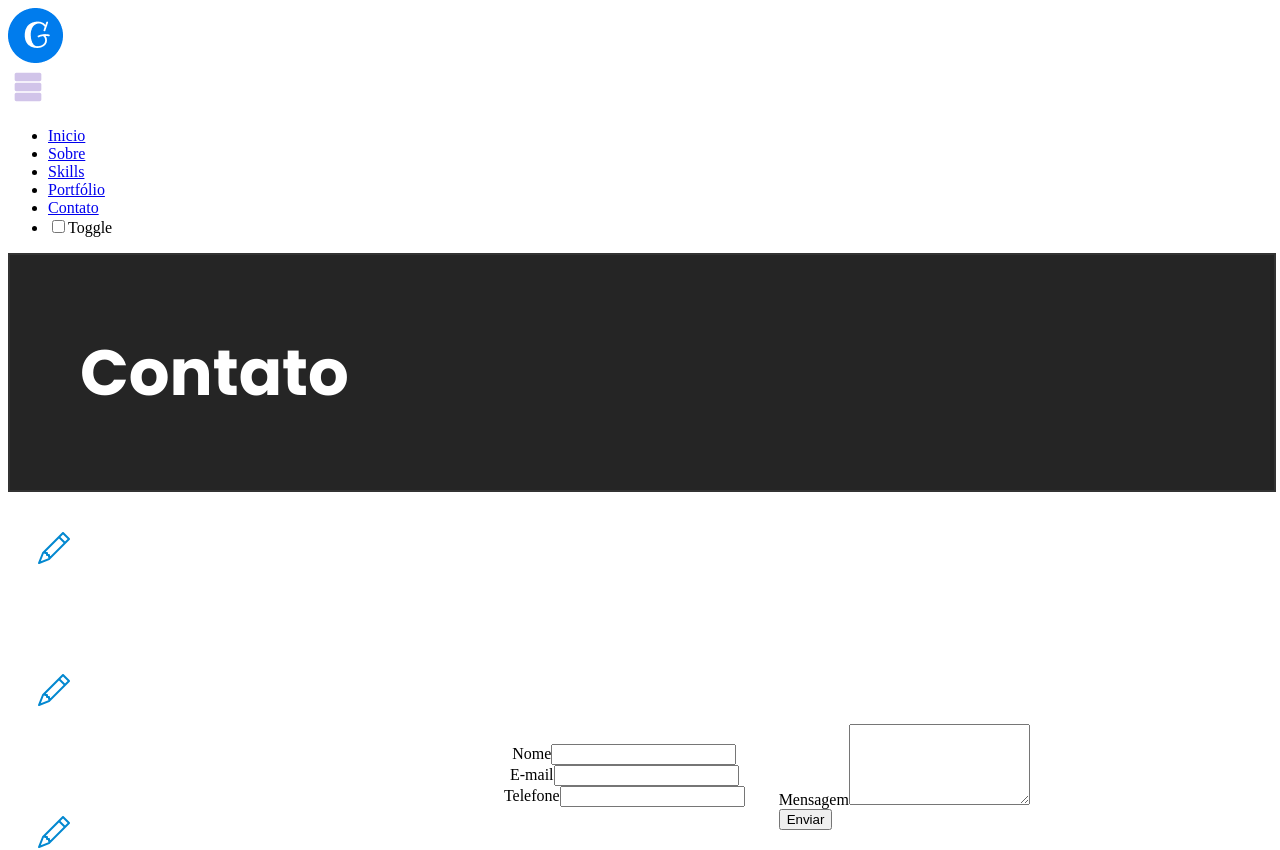
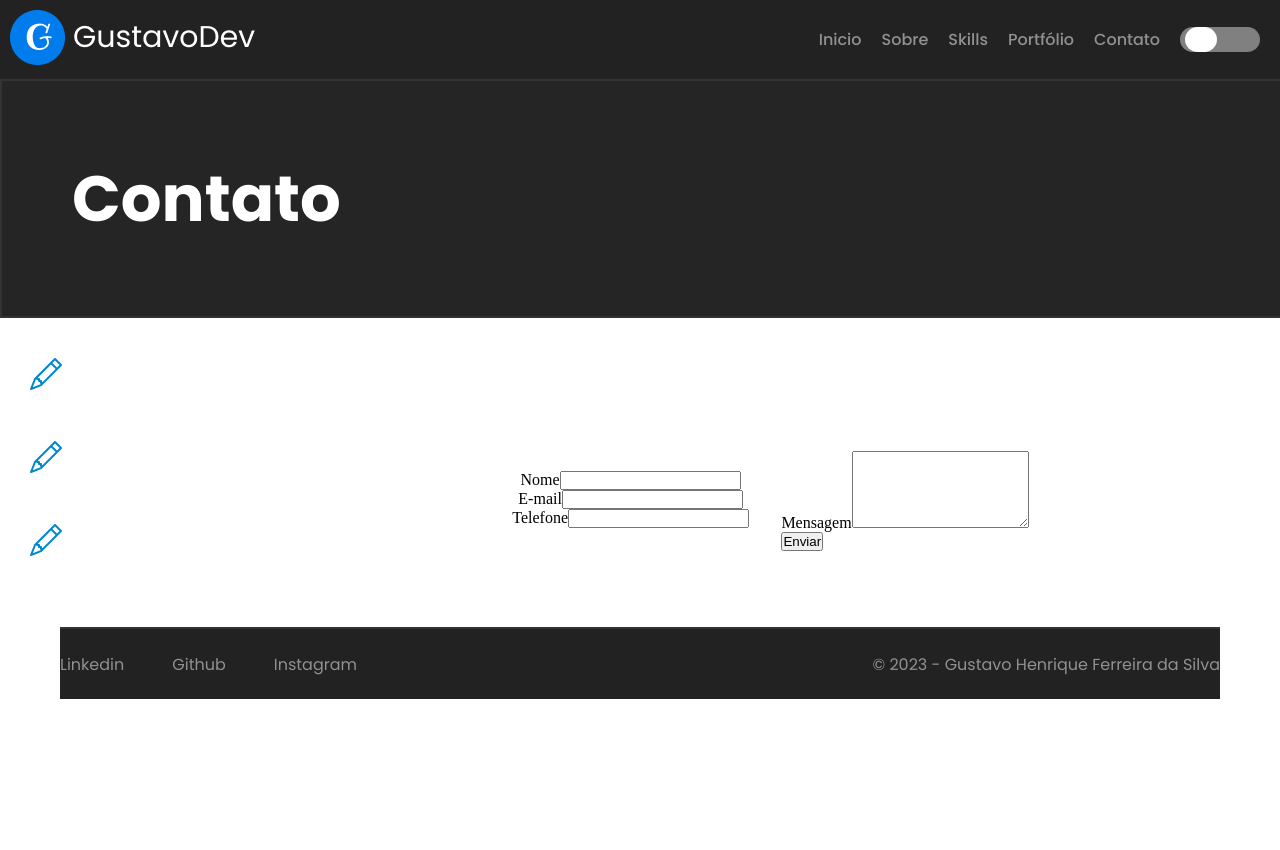
Before and after one commit to Winiast/Portofolio, a React (Create React App) app: page /contact in a window 1280 px wide. Shown: the top 850 px of the page. After the commit the page ends 800 px from the top, so only its background shows below. Built offline with nearby package versions, Linux system fonts and the light colour scheme.

Commit message:
[fix] Arrumado a responsividade do Header para o novo padrão

```diff
--- a/src/styles/Header.css
+++ b/src/styles/Header.css
@@ -1,49 +1,47 @@
-/* .menu-resp {
-  display: block;
+.toglle {
+  display: none;
+}
+
+.navbar {
+  padding: 10px;
 }
 .navbar__links ul a {
   display: none;
 }
-.navbar__logo {
-  width: 55%;
-}
 
-.toglle {
-  display: none;
-} */
-
-@media screen and (min-width: 600px) {
-  /* .navbar {
+.navbar {
   background-color: #222222;
   color: #ffffff;
-    height: 15vh;
-    font-size: 20px;
-    margin-left: 20px;
-    margin-right: 20px;
   font-weight: bold;
   text-align: center;
-    justify-content: center;
   align-items: center;
   display: flex;
-    flex-flow: row;
 }
 
 .navbar__links {
   display: flex;
   justify-content: flex-end;
-    align-items: center;
-    flex-grow: 1;
   color: rgba(255, 255, 255, 0.5);
-    padding: 0 20px;
   font-family: "Poppins", sans-serif;
   font-weight: 500;
   width: 100%;
 }
-
 .navbar__links ul {
   list-style: none;
   display: flex;
-    justify-content: flex-end;
+}
+
+@media screen and (min-width: 728px) {
+  .navbar__links ul a {
+    display: flex;
+  }
+
+  .menu-resp {
+    display: none;
+  }
+
+  .toglle {
+    display: flex;
   }
 
   .navbar__links a {
@@ -74,7 +72,6 @@
       right: auto;
       width: 100%;
     }
-
     .navbar__links a:hover {
       color: #ffffff;
     }
@@ -85,7 +82,6 @@
     justify-content: center;
     align-items: center;
     margin: 0 10px;
-    margin-left: 30px;
   }
 
   .toglle input[type="checkbox"] {
@@ -128,8 +124,4 @@
   .toglle label:active:after {
     width: 50px;
   }
-
-  .menu-resp {
-    display: none;
-  } */
 }
--- a/src/styles/Home.css
+++ b/src/styles/Home.css
@@ -1,3 +1,8 @@
+* {
+  padding: 0;
+  margin: 0;
+}
+
 @media screen and (min-width: 600px) {
   /* .container-about {
     box-sizing: border-box;
@@ -10,12 +15,7 @@
     background-color: #222222;
   }
 
-  * {
-    padding: 0;
-    margin: 0;
-    box-sizing: border-box;
-    background-color: #222222;
-  }
+
 
   .content-about {
     background-color: #222222;
```
Lines whose indentation alone changed are shown as unchanged.
